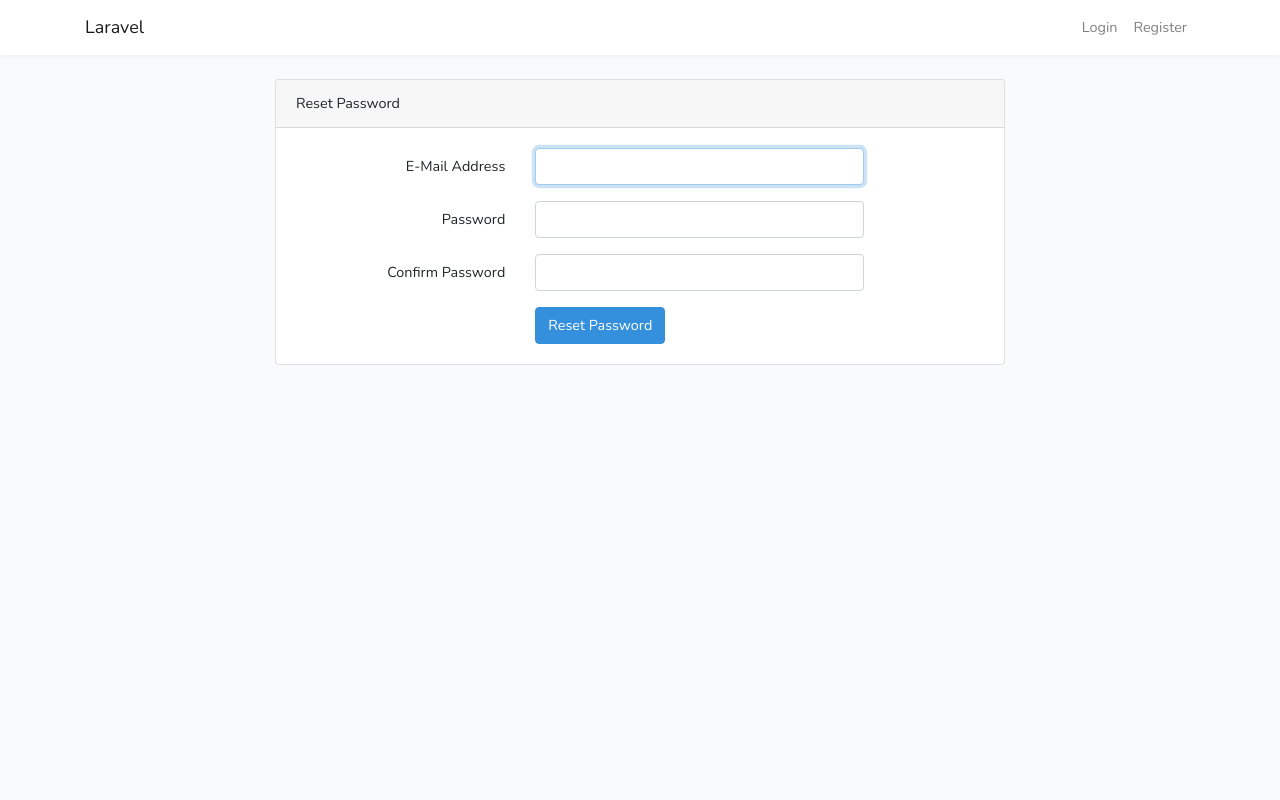
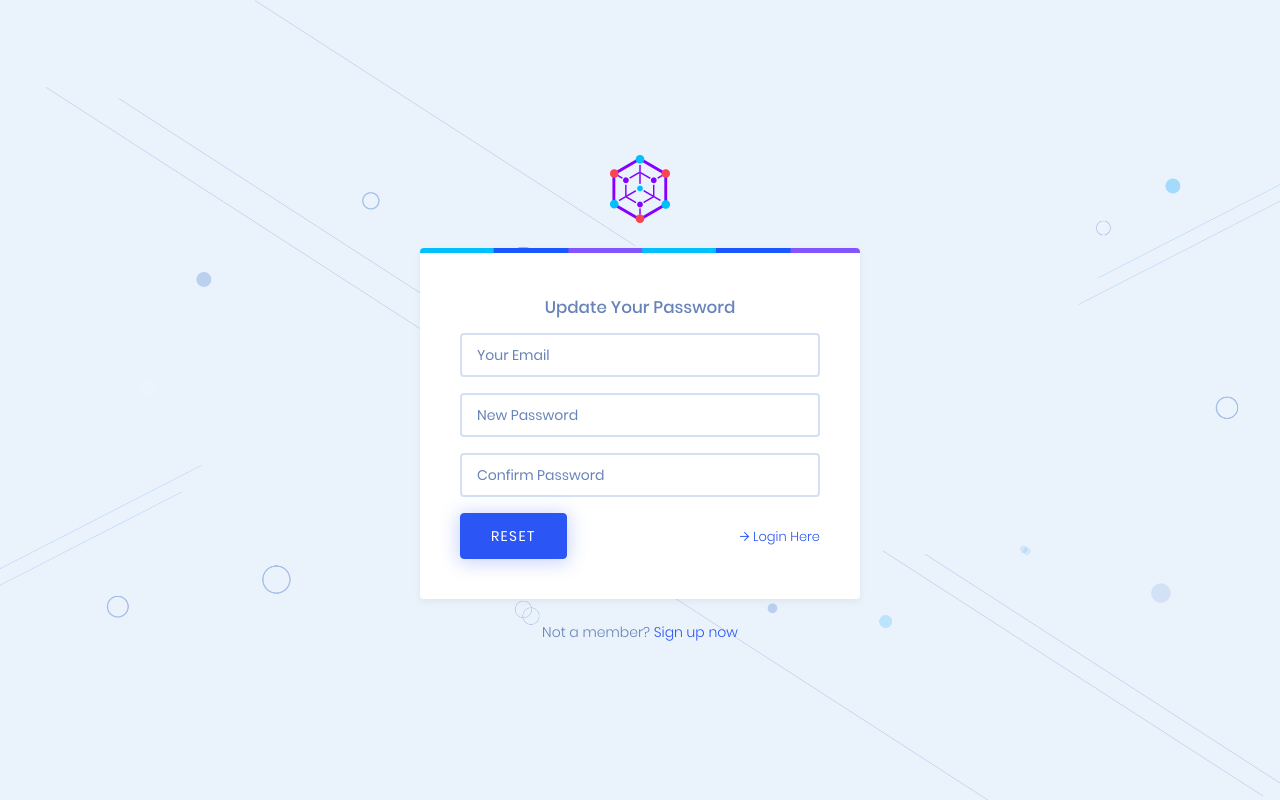
Before and after one commit to faseihs/scroda, a Laravel app: page /password/reset/1 in a window 1280 px wide. Run offline with Laravel 8, Linux system fonts and the light colour scheme.

Commit message:
Password Update

```diff
--- a/app/Http/Controllers/Auth/ForgotPasswordController.php
+++ b/app/Http/Controllers/Auth/ForgotPasswordController.php
@@ -29,4 +29,9 @@ class ForgotPasswordController extends Controller
     {
         $this->middleware('guest');
     }
+
+    public function showLinkRequestForm()
+    {
+        return view('common.recovery.email');
+    }
 }
--- a/app/Http/Controllers/Auth/ResetPasswordController.php
+++ b/app/Http/Controllers/Auth/ResetPasswordController.php
@@ -4,6 +4,8 @@ namespace App\Http\Controllers\Auth;
 
 use App\Http\Controllers\Controller;
 use Illuminate\Foundation\Auth\ResetsPasswords;
+use Illuminate\Support\Facades\Auth;
+use Illuminate\Support\Facades\Request;
 
 class ResetPasswordController extends Controller
 {
@@ -25,7 +27,11 @@ class ResetPasswordController extends Controller
      *
      * @var string
      */
-    protected $redirectTo = '/home';
+    protected function redirectTo(){
+        if(Auth::user()->role_id==1)
+            return '/admin/dashboard';
+        else return '/client/dashboard';
+    }
 
     /**
      * Create a new controller instance.
@@ -36,4 +42,12 @@ class ResetPasswordController extends Controller
     {
         $this->middleware('guest');
     }
+
+
+    public function showResetForm(Request $request, $token = null)
+    {
+        return view('common.recovery.password')->with(
+            ['token' => $token]
+        );
+    }
 }
--- /dev/null
+++ b/resources/views/common/recovery/password.blade.php
@@ -0,0 +1,93 @@
+<!DOCTYPE html>
+<html lang="zxx" class="js">
+<head>
+    <meta charset="utf-8">
+    <meta name="author" content="Softnio">
+    <meta name="viewport" content="width=device-width, initial-scale=1, shrink-to-fit=no">
+    <meta name="description" content="ICO Crypto is a modern and elegant landing page, created for ICO Agencies and digital crypto currency investment website.">
+    <!-- Fav Icon  -->
+    <link rel="shortcut icon" href="{{asset('dashboard/images/favicon.png')}}">
+    <!-- Site Title  -->
+    <title>User Center - ICO Crypto</title>
+    <!-- Vendor Bundle CSS -->
+    <!-- Vendor Bundle CSS -->
+    <link rel="stylesheet" href="{{asset('dashboard/assets/css/vendor.bundle.css?ver=100')}}">
+    <!-- Custom styles for this template -->
+    <link rel="stylesheet" href="{{asset('dashboard/assets/css/style.css?ver=100')}}">
+    <link rel="stylesheet" href="{{asset('dashboard/assets/css/custom.css')}}">
+
+
+</head>
+
+<body class="user-ath">
+
+<div class="user-ath-page">
+    <div class="container">
+        <div class="row justify-content-center">
+            <div class="col-lg-6 col-md-8 text-center">
+                <div class="user-ath-logo">
+                    <a href="#">
+                        <img src="{{asset('dashboard/images/logo-sm.png')}}"  srcset="images/logo-sm2x.png 2x" alt="icon">
+                    </a>
+                </div>
+                <div class="user-ath-box">
+                    <h4>Update Your Password</h4>
+                    @if (session('status'))
+                        <div class="alert alert-success" role="alert">
+                            {{ session('status') }}
+                        </div>
+                    @endif
+                    <form method="POST" action="{{ route('password.update') }}" class="user-ath-form">
+                    @csrf
+                        <input type="hidden" name="token" value="{{ $token }}">
+                    <!--
+                                                    <div class="note note-lg note-no-icon note-danger">
+                                                        <p>There is no account with this email.</p>
+                                                    </div>
+                                                    <div class="note note-lg note-no-icon note-success">
+                                                        <p>Password recovery instruction sent to your email, Please check.</p>
+                                                    </div>
+                        -->
+                        <div class="input-item">
+                            <input required type="email" name="email" placeholder="Your Email" class="input-bordered {{ $errors->has('email') ? ' is-invalid' : '' }}">
+                            @if ($errors->has('email'))
+                                <span class="invalid-feedback" role="alert">
+                                        <strong>{{ $errors->first('email') }}</strong>
+                                    </span>
+                            @endif
+                        </div>
+                        <div class="gaps"></div>
+                        <div class="input-item">
+                            <input required type="password" name="password" placeholder="New Password" class="input-bordered {{ $errors->has('email') ? ' is-invalid' : '' }}">
+                            @if ($errors->has('password'))
+                                <span class="invalid-feedback" role="alert">
+                                        <strong>{{ $errors->first('password') }}</strong>
+                                    </span>
+                            @endif
+                        </div>
+                        <div class="gaps"></div>
+                        <div class="input-item">
+                            <input required type="password" name="password_confirmation" placeholder="Confirm Password" class="input-bordered {{ $errors->has('email') ? ' is-invalid' : '' }}">
+
+                        </div>
+                        <div class="d-flex justify-content-between align-items-center">
+                            <button class="btn btn-primary">Reset</button>
+                            <span> <a href="/login" class="simple-link"><em class="ti ti-arrow-right"></em> Login Here</a></span>
+                        </div>
+                    </form>
+                </div>
+                <div class="gaps-2x"></div>
+                <div class="form-note">
+                    Not a member? <a href="/register">Sign up now</a>
+                </div>
+            </div>
+        </div>
+    </div>
+</div>
+
+
+<!-- JavaScript (include all script here) -->
+<script src="{{asset('dashboard/assets/js/jquery.bundle.js?ver=100')}}"></script>
+<script src="{{asset('dashboard/assets/js/script.js?ver=100')}}"></script>
+</body>
+</html>
--- a/resources/views/welcome.blade.php
+++ b/resources/views/welcome.blade.php
@@ -90,7 +90,7 @@
                                     <label for="exampleInputPassword1">Password</label>
                                     <input name="password" type="password" class="form-control" id="exampleInputPassword1" placeholder="Password">
                                 </div>
-                                <p><a href="#">Forgot Password?</a></p>
+                                <p><a href="/password/reset">Forgot Password?</a></p>
                                 <button type="submit" class="btn btn-default btn-signup-modal">Submit</button>
                             </form>
                         </div>
--- a/routes/web.php
+++ b/routes/web.php
@@ -39,7 +39,7 @@ Route::group(['prefix'=>'client','middleware'=>'client'],function (){
         return view('client.account') ;
     });
     Route::get('security',function (){
-        return view('client.git security') ;
+        return view('client.security') ;
     });
 });
 
```
Also changed, not shown: resources/views/common/recovery/email.blade.php (added, +78 -0 lines).
